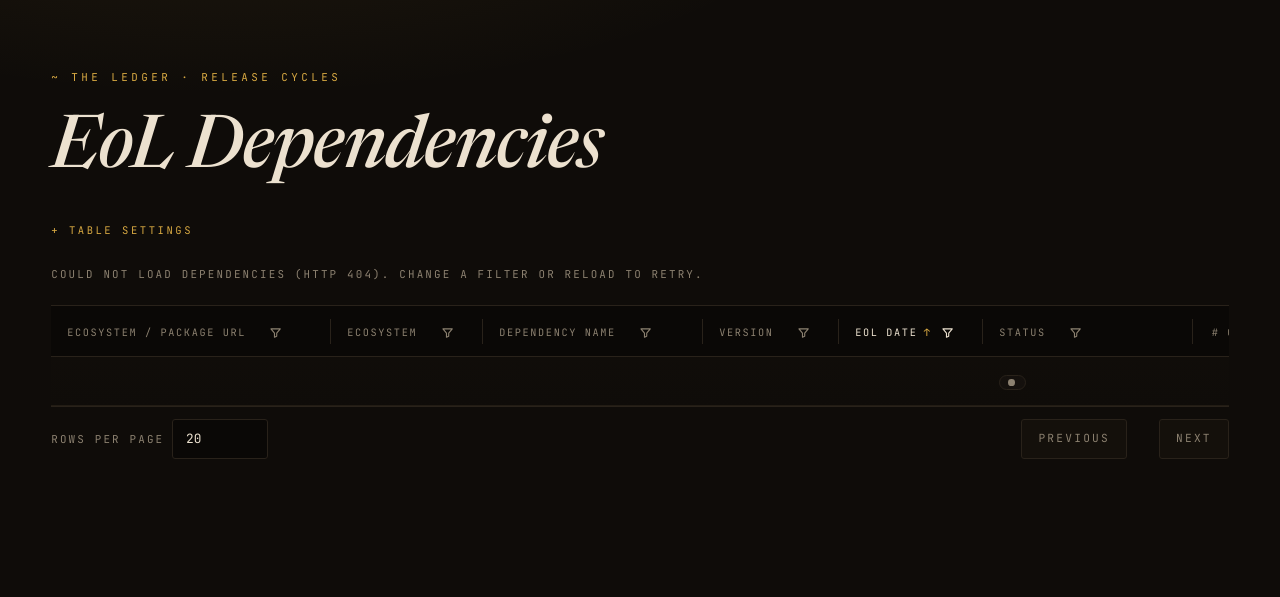
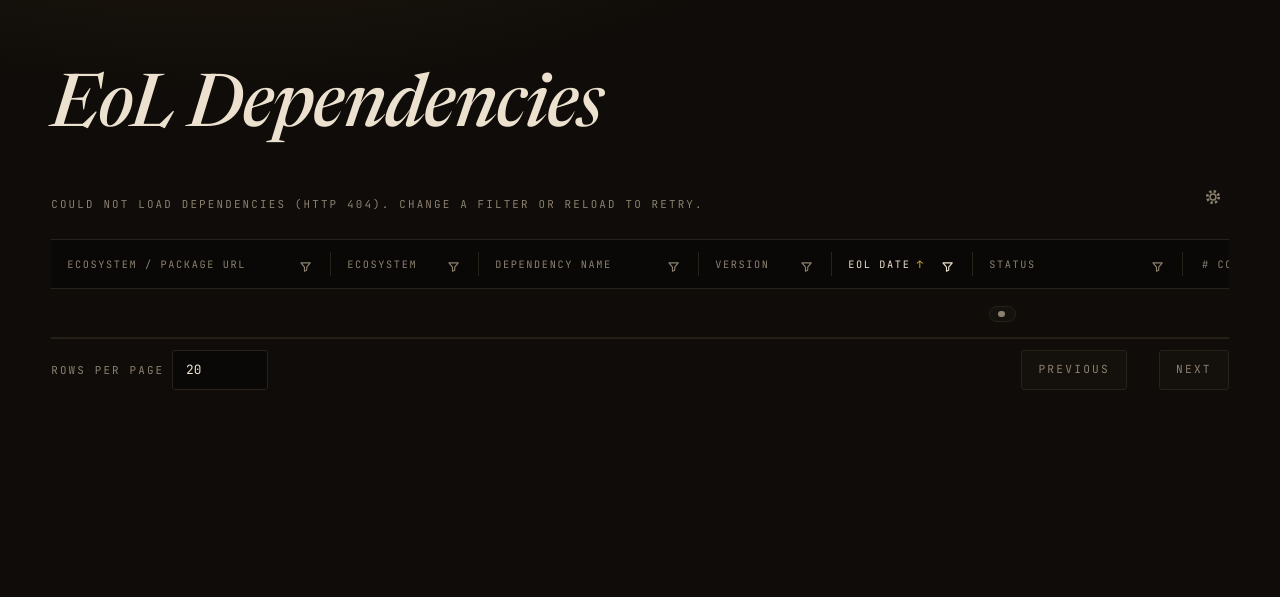
Before and after one commit to TheRealMarcusChiu/eol-ledger, a Spring app: template src/main/resources/templates/dashboard.html in a window 1280 px wide. Shown: the part 75-672 px from the top of the page. Run offline with Thymeleaf, Linux system fonts and the light colour scheme; the template is opened without the code that fills it: most values are stand-ins (such as "Sample title", 1, 10 or a date in 2020); data that the repository does not hold is empty; some libraries are stand-ins or nearby versions.

Commit message:
ui: dock table settings gear and right-align header filters

```diff
--- a/src/main/resources/static/app.css
+++ b/src/main/resources/static/app.css
@@ -290,19 +290,7 @@ h1 .muted { font-style: normal; }
 h2 { font-size: clamp(1.45rem, 1.1rem + 1vw, 1.9rem); line-height: 1.15; margin: 3rem 0 1rem; }
 h3 { font-size: 1.15rem; margin: 1.4rem 0 .5rem; }
 
-/* Every page heading block gets the archive eyebrow: a gold "~" rule before the crumbs or h1. */
 .page-head { margin-bottom: 2.2rem; position: relative; }
-.page-head::before {
-  content: "~ " attr(data-eyebrow);
-  flex-basis: 100%;
-  display: block;
-  margin-bottom: 1.1rem;
-  color: var(--accent);
-  font: 400 .68rem/1 var(--mono);
-  letter-spacing: .32em;
-  text-transform: uppercase;
-}
-.page-head:not([data-eyebrow])::before { content: none; }
 
 .lede { color: var(--muted); margin: 0; max-width: 72ch; font-size: .88rem; }
 .lede a { color: var(--ink-2); }
@@ -544,8 +532,9 @@ td.col-source, td.col-sbom { font-size: .74rem; }
 td a { text-decoration-color: rgba(var(--accent-rgb), .3); }
 
 /* Header controls built by app.js: the column name sorts, the small caret opens its filter menu. */
-th[data-sortable] { padding-right: 1.4rem; }
-th.num[data-sortable] { padding-right: 1.4rem; }
+/* The right padding holds the filter button (right side) and, past it, the resize handle at the extreme right. */
+th[data-sortable] { padding-right: 2.9rem; }
+th.num[data-sortable] { padding-right: 2.9rem; }
 .th-sort, .th-filter {
   font: inherit;
   letter-spacing: inherit;
@@ -571,7 +560,9 @@ th.num[data-sortable] { padding-right: 1.4rem; }
 th[aria-sort] { color: var(--ink); }
 th[aria-sort] .sort-ind { opacity: 1; }
 .th-filter {
-  margin-left: .35rem;
+  position: absolute;
+  right: .9rem; /* clear of the .6rem resize handle */
+  bottom: .65rem;
   width: 1.35rem;
   height: 1.35rem;
   display: inline-grid;
@@ -634,6 +625,19 @@ th[data-filter-active="true"] .th-filter { background: var(--accent); color: var
 
 /* Table column settings (show/hide; dashboard also has numeric widths). */
 #table-settings, .table-settings { margin: 0 0 .9rem; }
+/* Docked in the filter toolbar (app.js placeSettings): the count takes the slack so Clear all and the gear sit together at the right. */
+.filter-bar [data-filter-count] { margin-right: auto; }
+.filter-bar > details { position: relative; margin: 0; }
+.filter-bar > details > summary { list-style: none; display: grid; place-items: center; width: 2rem; height: 2rem; padding: 0; cursor: pointer; color: var(--muted); border: 1px solid transparent; border-radius: 2px; }
+.filter-bar > details > summary::-webkit-details-marker { display: none; }
+/* icon-only gear: no "+ " / "– " disclosure text from details.help */
+.filter-bar > details.help > summary::before, .filter-bar > details.help[open] > summary::before { content: none; }
+.filter-bar > details > summary:hover, .filter-bar > details[open] > summary { color: var(--ink); border-color: var(--line); }
+.filter-bar > details > summary svg { width: 1rem; height: 1rem; }
+.filter-bar .settings-panel {
+  position: absolute; right: 0; top: calc(100% + .3rem); z-index: 20; width: 22rem; max-width: calc(100vw - 16px); max-height: 70vh; overflow: auto;
+  padding: .2rem 1rem 1rem; background: var(--surface); border: 1px solid var(--line-strong); border-radius: var(--radius); box-shadow: 0 18px 48px var(--shadow);
+}
 .col-settings { display: flex; flex-direction: column; gap: .5rem; margin: .8rem 0 1rem; }
 .col-setting { display: flex; flex-wrap: wrap; align-items: center; gap: .3rem 1.5rem; color: var(--ink-2); }
 .col-setting label { display: inline-flex; align-items: center; gap: .5rem; }
--- a/src/main/resources/static/app.js
+++ b/src/main/resources/static/app.js
@@ -66,13 +66,13 @@ function tableStorage(method, value, key) {
   try { return window.localStorage[method](key || TABLE_KEY, value); } catch (e) { return null; }
 }
 
-/** Narrowest width that keeps a header on one line: its name, sort arrow and filter button plus the cell's padding. */
+/** Narrowest width that keeps a header on one line: its name and sort arrow plus the cell's padding, whose right side holds the filter button and resize handle. */
 function headerFloor(cell) {
-  var first = cell.querySelector('.th-sort'), last = cell.querySelector('.th-filter') || first;
-  if (cell.hidden || !first || !last || !document.createRange) return MIN_WIDTH;
+  var first = cell.querySelector('.th-sort');
+  if (cell.hidden || !first || !document.createRange) return MIN_WIDTH;
   var range = document.createRange();
   range.setStartBefore(first);
-  range.setEndAfter(last);
+  range.setEndAfter(first);
   var cs = window.getComputedStyle(cell);
   var w = range.getBoundingClientRect().width + parseFloat(cs.paddingLeft) + parseFloat(cs.paddingRight) + 2;
   return Math.min(MAX_WIDTH, Math.max(MIN_WIDTH, Math.ceil(w)));
@@ -937,6 +937,7 @@ function initTable(table, opts) {
   clearAll.setAttribute('data-filters-clear-all', '');
   clearAll.textContent = 'Clear all filters';
   bar.append(count, clearAll);
+  table.filterBar = bar; // placeSettings docks the table's settings gear after Clear all
   (table.closest('.table-wrap') || table).before(bar);
 
   function reset(k) {
@@ -1409,8 +1410,40 @@ function initVisibility(table, refit) {
     apply();
   });
   settings.append(summary, list, reset);
-  (table.closest('.table-wrap') || table).before(settings);
+  placeSettings(table, settings);
   apply();
+}
+
+/**
+ * Docks a table's settings disclosure (server-rendered or built above) at the end of its filter toolbar, right after
+ * Clear all, as an icon-only gear named "Table settings"; its other children move into one panel the CSS drops down.
+ * A table without a toolbar (no rows) keeps it above the table.
+ */
+function placeSettings(table, settings) {
+  var summary = settings.querySelector('summary'), panel = document.createElement('div');
+  panel.className = 'settings-panel';
+  Array.prototype.slice.call(settings.childNodes).forEach(function (n) { if (n !== summary) panel.appendChild(n); });
+  settings.appendChild(panel);
+  summary.textContent = '';
+  summary.setAttribute('aria-label', 'Table settings');
+  summary.setAttribute('title', 'Table settings');
+  var ns = 'http://www.w3.org/2000/svg', svg = document.createElementNS(ns, 'svg');
+  svg.setAttribute('viewBox', '0 0 12 12');
+  svg.setAttribute('aria-hidden', 'true');
+  [[4.3, 2, '1.7 1.68'], [2.2, 1.1, '']].forEach(function (c) { // a toothed ring and a hub: a gear
+    var circle = document.createElementNS(ns, 'circle');
+    circle.setAttribute('cx', '6');
+    circle.setAttribute('cy', '6');
+    circle.setAttribute('r', String(c[0]));
+    circle.setAttribute('fill', 'none');
+    circle.setAttribute('stroke', 'currentColor');
+    circle.setAttribute('stroke-width', String(c[1]));
+    if (c[2]) circle.setAttribute('stroke-dasharray', c[2]);
+    svg.appendChild(circle);
+  });
+  summary.appendChild(svg);
+  if (table.filterBar) table.filterBar.appendChild(settings);
+  else (table.closest('.table-wrap') || table).before(settings);
 }
 
 // ---- Resizable columns on every other table (widths remembered per table in this browser) ----
@@ -1870,12 +1903,14 @@ if (document.querySelectorAll) {
   if (topbar && window.EolAppearance) initSettings(topbar, window.EolAppearance);
   var dependencyColumns = [];
   document.querySelectorAll('table[data-dependency-table]').forEach(function (t) {
-    dependencyColumns.push(initColumns(t, t.closest('.table-wrap').previousElementSibling));
+    t.tableSettings = t.closest('.table-wrap').previousElementSibling;
+    dependencyColumns.push(initColumns(t, t.tableSettings));
   });
   document.querySelectorAll('main table').forEach(function (t) {
     initTable(t, t.hasAttribute('data-dependency-table')
       ? { noun: 'dependencies', defaultSort: { key: 'eol', dir: 'asc' }, legacy: t.dataset.dependencyTable === 'dashboard' }
       : { noun: tableNoun(t) });
+    if (t.tableSettings) placeSettings(t, t.tableSettings);
   });
   dependencyColumns.forEach(function (columns) {
     // Header sort/filter buttons now exist: widen any column whose header would wrap; again once the web fonts have loaded.
--- a/src/main/resources/templates/dashboard.html
+++ b/src/main/resources/templates/dashboard.html
@@ -4,7 +4,7 @@
 <body>
 <header th:replace="~{fragments :: nav('dashboard')}"></header>
 <main id="main">
-    <div class="page-head title-row" data-eyebrow="the ledger · release cycles">
+    <div class="page-head title-row">
         <h1>EoL Dependencies</h1>
         <span class="hint" th:if="${status != null and status.succeededAt() != null}">Updated
             <span th:text="${@view.time(status.succeededAt())}">time</span></span>
--- a/src/main/resources/templates/imports.html
+++ b/src/main/resources/templates/imports.html
@@ -4,7 +4,7 @@
 <body>
 <header th:replace="~{fragments :: nav('imports')}"></header>
 <main id="main">
-    <div class="page-head" data-eyebrow="intake · json and the catalogue">
+    <div class="page-head">
         <h1>Imports</h1>
     </div>
 
--- a/src/main/resources/templates/repos.html
+++ b/src/main/resources/templates/repos.html
@@ -4,7 +4,7 @@
 <body>
 <header th:replace="~{fragments :: nav('repos')}"></header>
 <main id="main">
-    <div class="page-head" data-eyebrow="the archive · branches under watch">
+    <div class="page-head">
         <h1>Code repos</h1>
         <p class="lede"><span th:text="${repoCount}">3</span> code repos, <span th:text="${branches.size()}">4</span> branches</p>
     </div>
```
Also changed, not shown: 1 other file.
